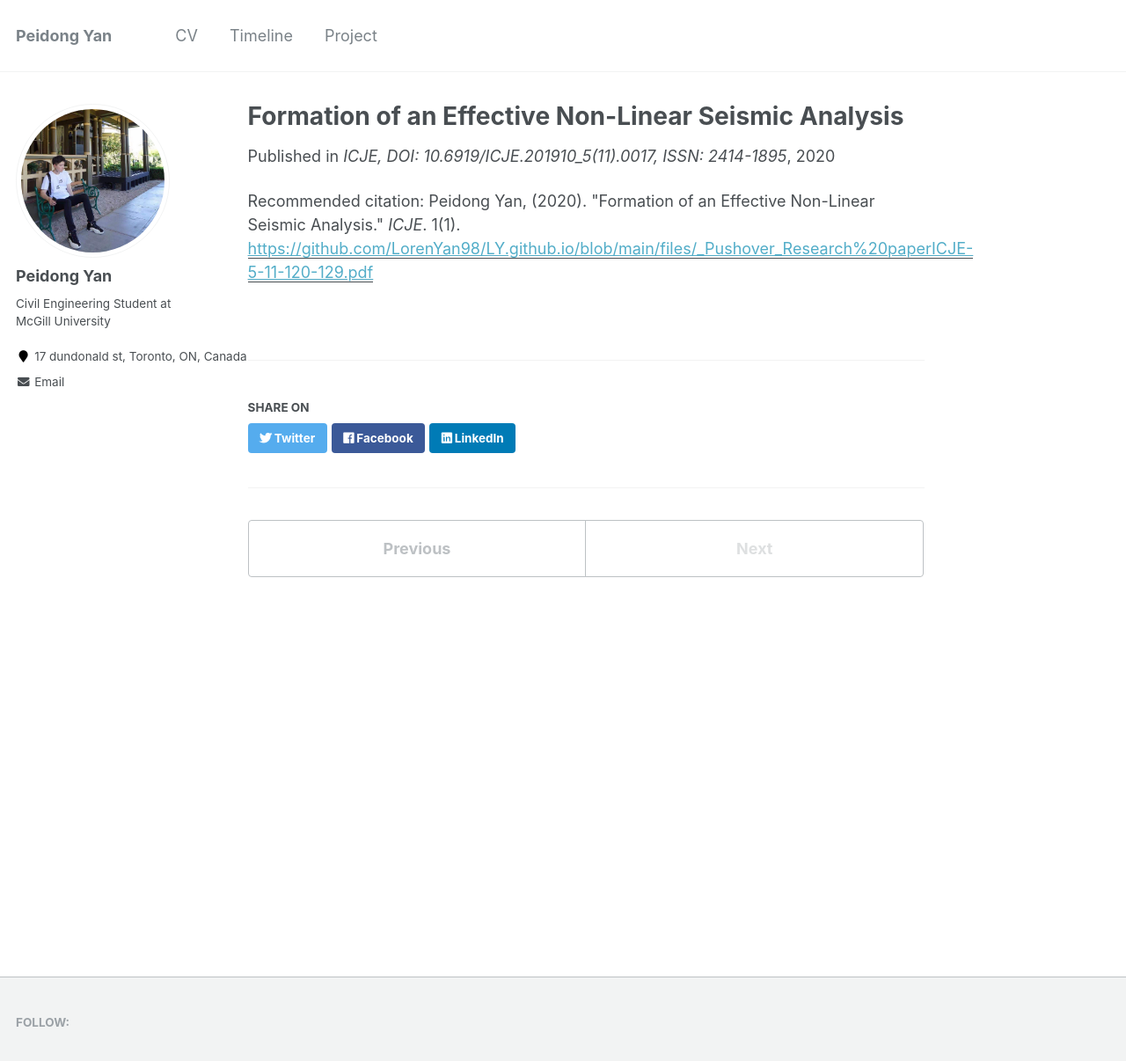
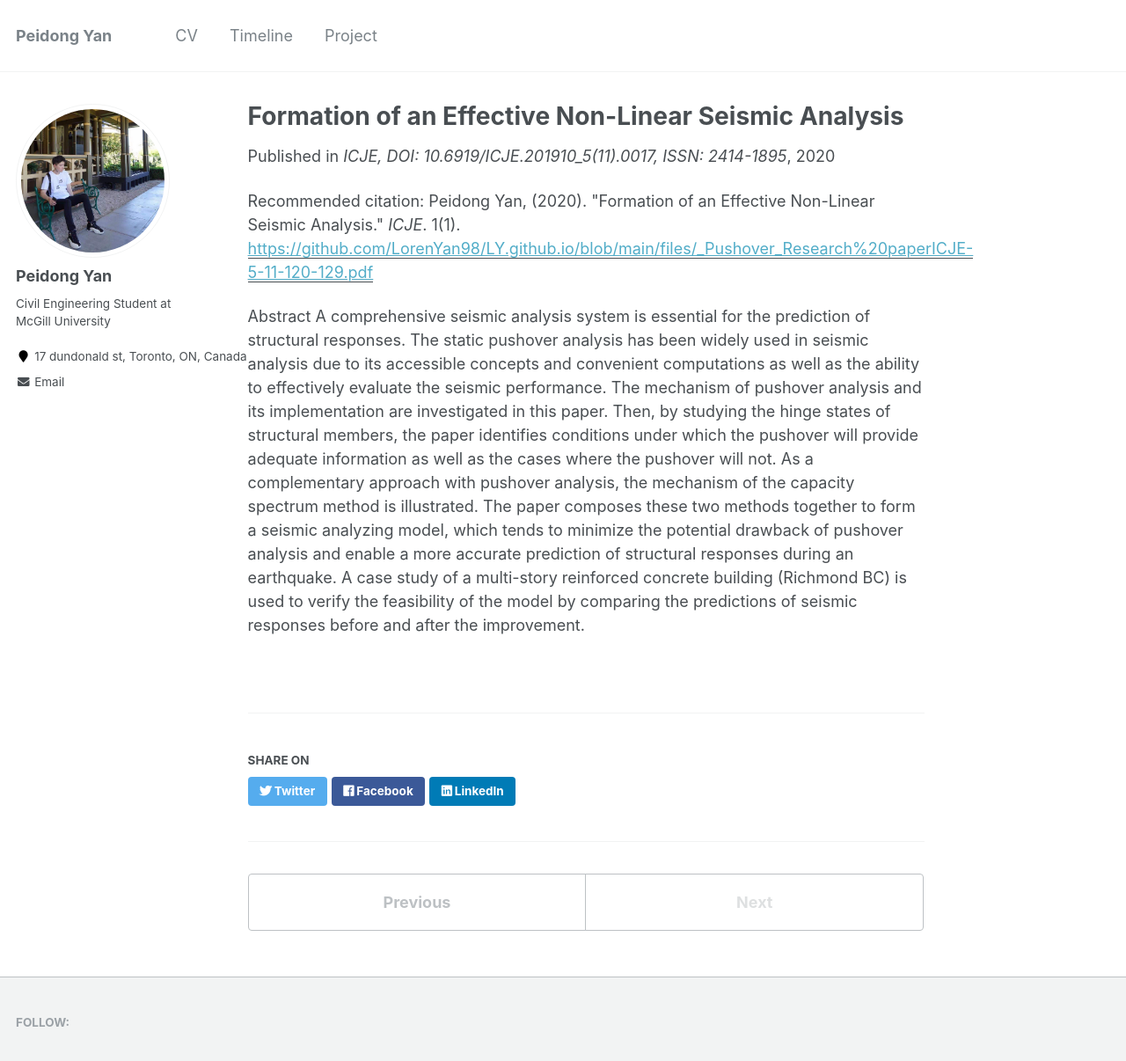
Before and after one commit to LorenYan98/LY.github.io, a Jekyll site: the page built from _publications/2020-03-01-paper-title-number-1.md, in a window 1280 px wide and 1220 px high. Shown: the top 1206 px of the window at 88% size. Built offline with Jekyll 4.4.1, drawn with Linux system fonts in a browser that asks for light colours.

Commit message:
Update 2020-03-01-paper-title-number-1.md

```diff
--- a/_publications/2020-03-01-paper-title-number-1.md
+++ b/_publications/2020-03-01-paper-title-number-1.md
@@ -8,3 +8,5 @@ venue: 'ICJE, DOI: 10.6919/ICJE.201910_5(11).0017, ISSN: 2414-1895'
 paperurl: 'https://github.com/LorenYan98/LY.github.io/blob/main/files/_Pushover_Research%20paperICJE-5-11-120-129.pdf'
 citation: 'Peidong Yan, (2020). &quot;Formation of an Effective Non-Linear Seismic Analysis.&quot; <i>ICJE</i>. 1(1).'
 ---
+Abstract
+A comprehensive seismic analysis system is essential for the prediction of structural responses. The static pushover analysis has been widely used in seismic analysis due to its accessible concepts and convenient computations as well as the ability to effectively evaluate the seismic performance. The mechanism of pushover analysis and its implementation are investigated in this paper. Then, by studying the hinge states of structural members, the paper identifies conditions under which the pushover will provide adequate information as well as the cases where the pushover will not. As a complementary approach with pushover analysis, the mechanism of the capacity spectrum method is illustrated. The paper composes these two methods together to form a seismic analyzing model, which tends to minimize the potential drawback of pushover analysis and enable a more accurate prediction of structural responses during an earthquake. A case study of a multi-story reinforced concrete building (Richmond BC) is used to verify the feasibility of the model by comparing the predictions of seismic responses before and after the improvement.
```
